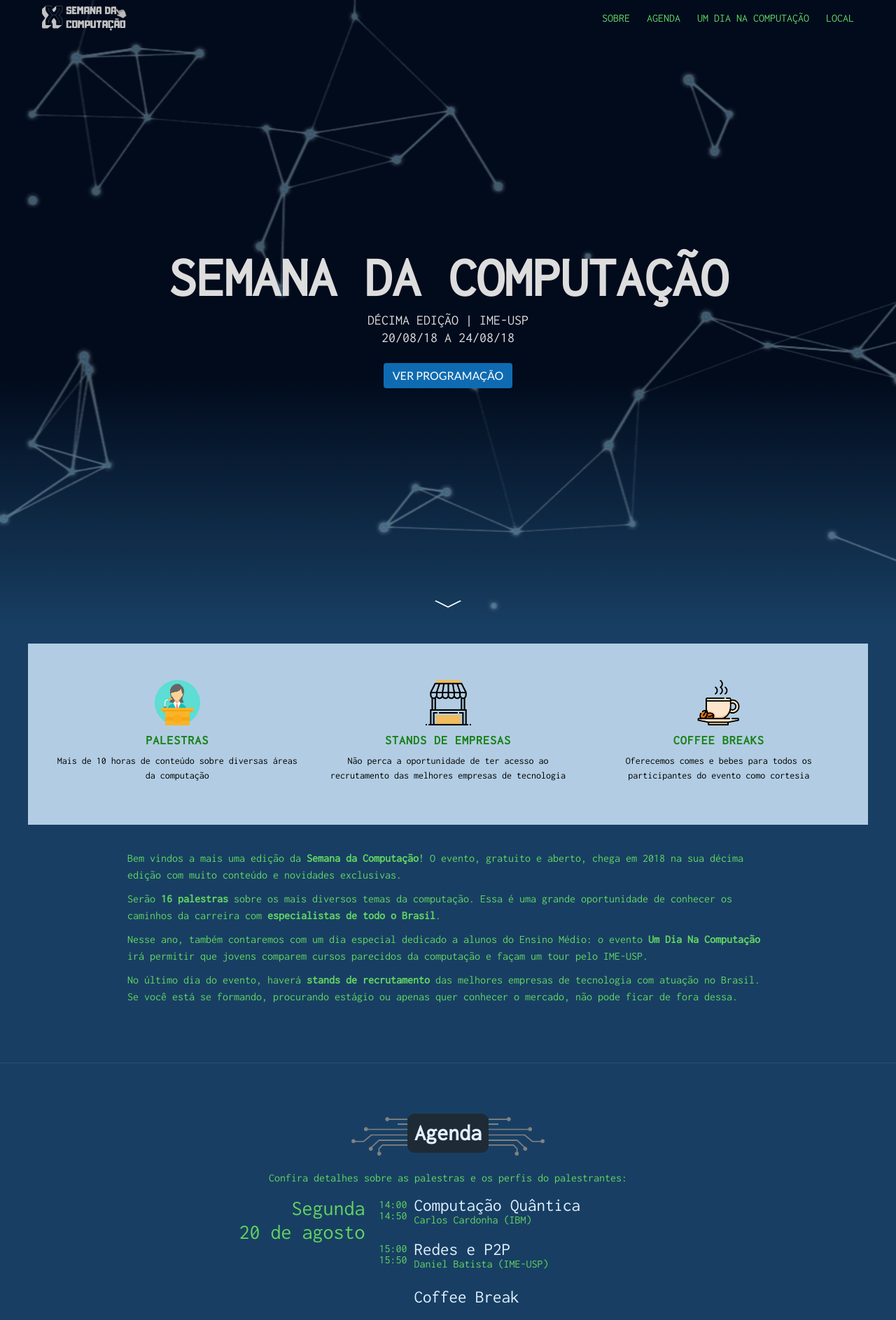
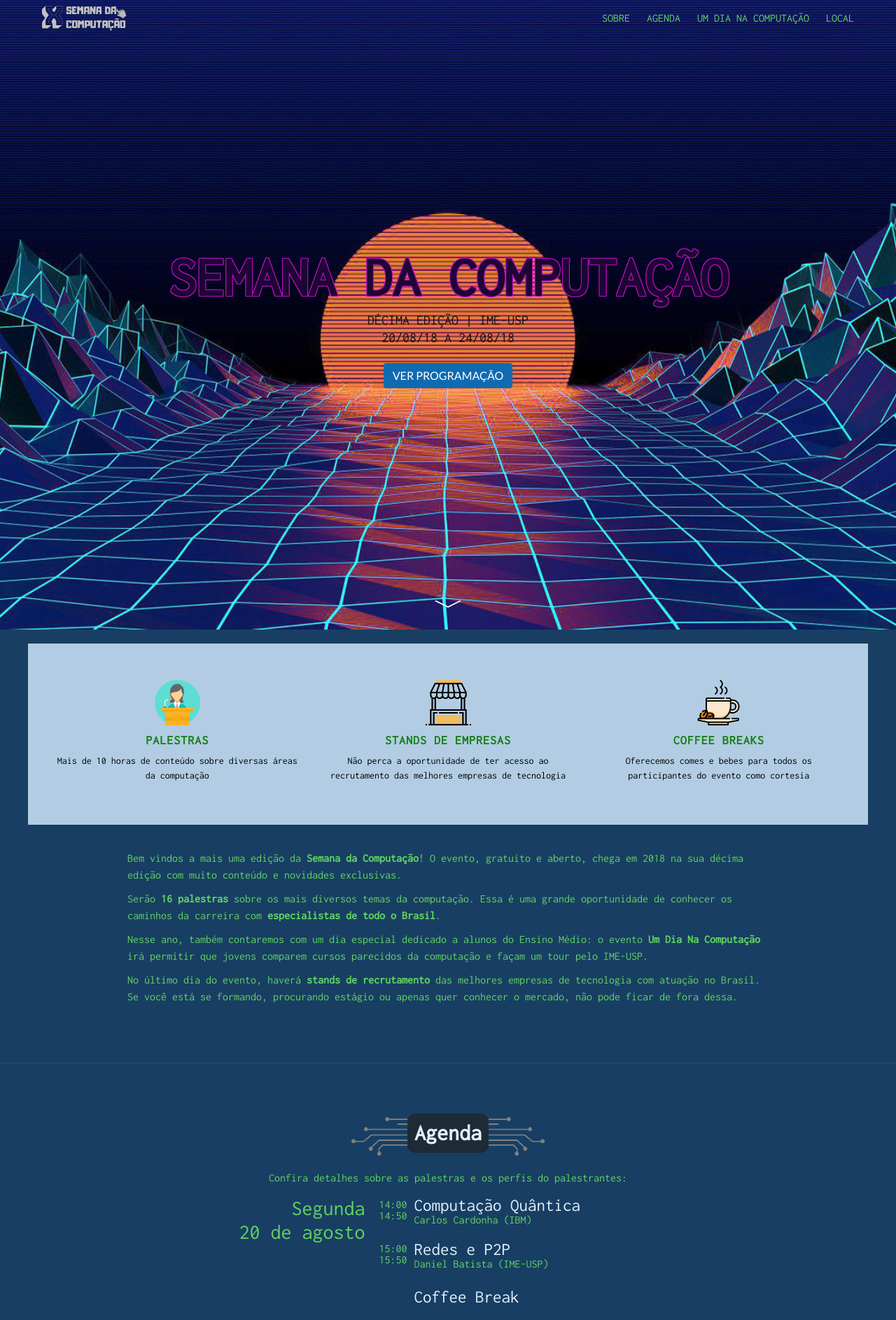
Before and after one commit to SemanaDaComputacao/site, a Jekyll site: the page built from index.html, in a window 1280 px wide. Shown: the top 1887 px of the page at 70% size. Built offline with Jekyll 4.4.1, drawn with Linux system fonts in a browser that asks for light colours; nearby versions of some CDN libraries; some web fonts are replaced.

Commit message:
Troca fundo com estética vaporwave

```diff
--- a/_layouts/base.html
+++ b/_layouts/base.html
@@ -9,6 +9,7 @@ include_menu: true
         <meta name="description" content="Décima edição da Semana da Computação do IME-USP">
         <title>{% if page.title %}{{ page.title | strip }} - {% endif %}X Semana da Computação</title>
         <link href="https://fonts.googleapis.com/css?family=Anonymous+Pro|Inconsolata|Roboto+Mono|Source+Code+Pro|Space+Mono|Lato:300,400,700" rel="stylesheet">
+        <link href="https://fonts.googleapis.com/css?family=Bad+Script|Caveat|Damion|Handlee|Pacifico|Permanent+Marker&amp;display=swap" rel="stylesheet">
         <link rel="stylesheet" href="https://use.fontawesome.com/releases/v5.0.13/css/all.css" integrity="sha384-DNOHZ68U8hZfKXOrtjWvjxusGo9WQnrNx2sqG0tfsghAvtVlRW3tvkXWZh58N9jp" crossorigin="anonymous">
 
 
--- a/_sass/home.scss
+++ b/_sass/home.scss
@@ -10,13 +10,14 @@ div.body {
 .cover {
   /* Permalink - use to edit and share this gradient: http://colorzilla.com/gradient-editor/#010b1c+0,11369f+55 */
   background: #010b1c; /* Old browsers */
-  background: url($baseurl + "/images/graph.png"), -moz-linear-gradient(top, #010b1c 60%, $blue 100%); /* FF3.6-15 */
-  background: url($baseurl + "/images/graph.png"), -webkit-linear-gradient(top, #010b1c 60%,$blue 100%); /* Chrome10-25,Safari5.1-6 */
-  background: url($baseurl + "/images/graph.png"), linear-gradient(to bottom, #010b1c 60%, $blue 100%); /* W3C, IE10+, FF16+, Chrome26+, Opera12+, Safari7+ */
+  background: url($baseurl + "/images/fundo.png"), -moz-linear-gradient(top, #010b1c 60%, $blue 100%); /* FF3.6-15 */
+  background: url($baseurl + "/images/fundo.png"), -webkit-linear-gradient(top, #010b1c 60%,$blue 100%); /* Chrome10-25,Safari5.1-6 */
+  background: url($baseurl + "/images/fundo.png"), linear-gradient(to bottom, #010b1c 60%, $blue 100%); /* W3C, IE10+, FF16+, Chrome26+, Opera12+, Safari7+ */
   filter: progid:DXImageTransform.Microsoft.gradient( startColorstr='#010b1c', endColorstr='$blue'); /* IE6-9 */
 
   background-size: cover;
   background-repeat: no-repeat;
+  background-position-x: center;
 
   text-align: center;
   text-transform: uppercase;
@@ -24,14 +25,16 @@ div.body {
   .title {
     font-size: 5rem;
     font-family: 'Inconsolata';
-    color: #ddd;
+    //transform: rotate(-10deg);
+    color: #1d0534 !important;
+    text-shadow: -1px -1px 0 #bf0ec5, 1px -1px 0 #bf0ec5, -1px 1px 0 #bf0ec5, 1px 1px 0 #bf0ec5;
 
     @media (max-width: 480px) {
       font-size: 3.4rem;
     }
   }
   .subtitle {
-    color: #ddd;
+    color: #111;
 
     @media (max-width: 480px) {
       font-size: 1rem;
```
Also changed, not shown: images/fundo.png (added).
